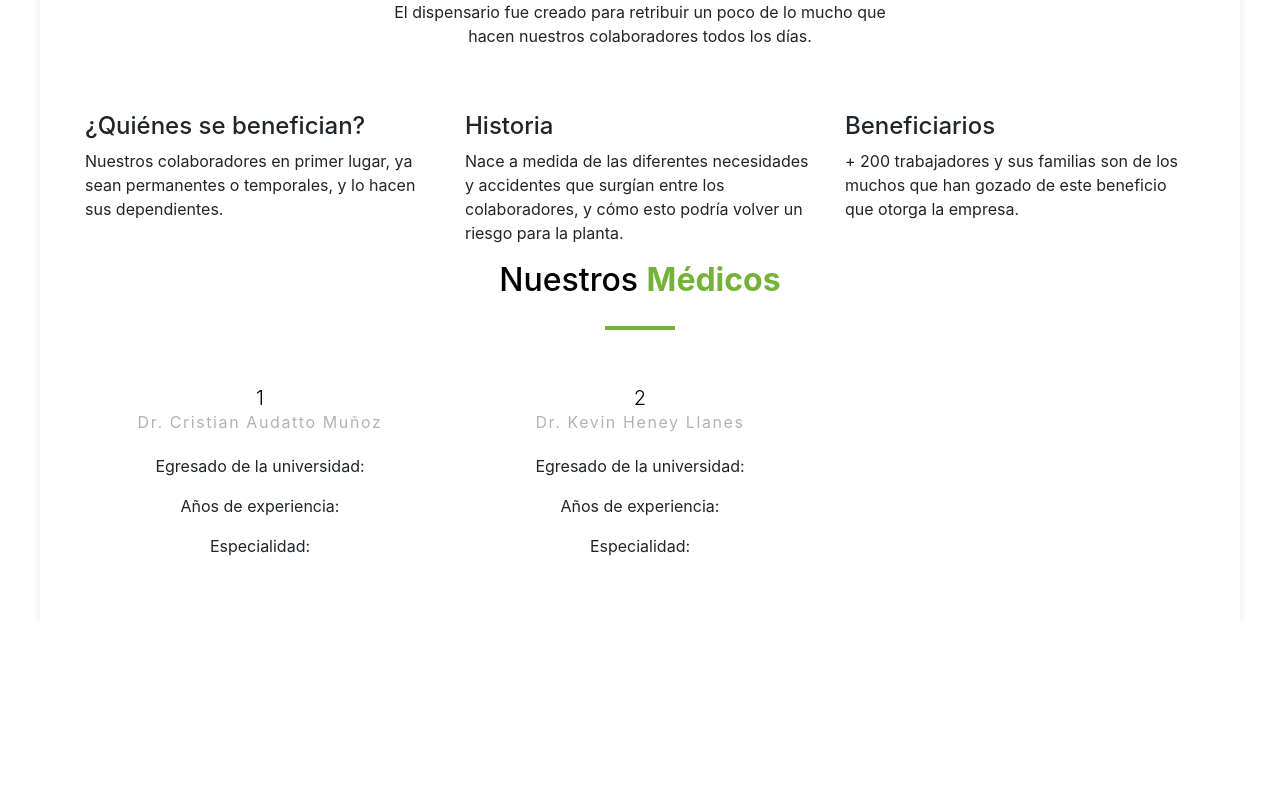
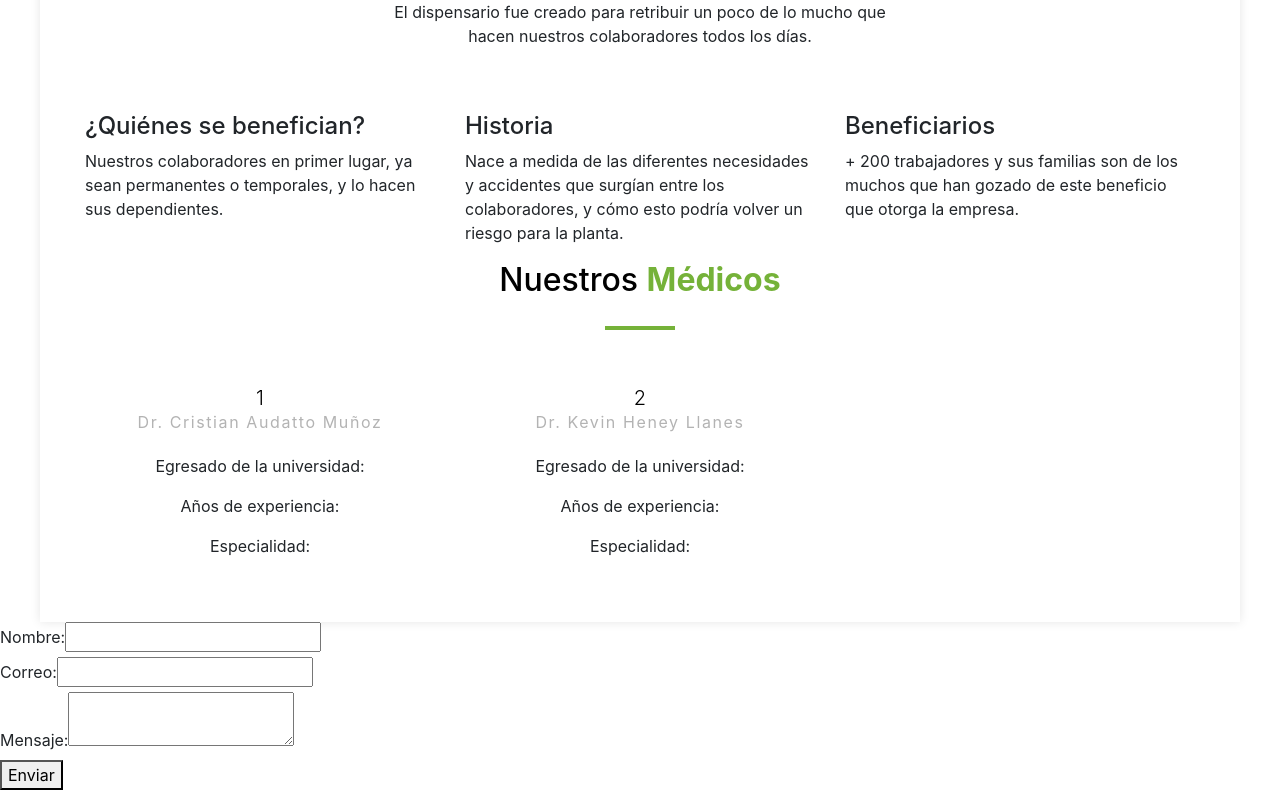
Before and after one commit to DelmyNayeliM/PROYECTO_FARMACIA, a React (Create React App) app in the folder FARMACIA_FE/paciente-edit/: page / in a window 1280 px wide. Shown: the part 5345-6135 px from the top of the page. Before the commit the page ends 5967 px from the top, so only its background shows below. Built offline with nearby package versions, Linux system fonts and the light colour scheme.

Commit message:
Update index.js

```diff
--- a/FARMACIA_FE/paciente-edit/src/index.js
+++ b/FARMACIA_FE/paciente-edit/src/index.js
@@ -20,6 +20,7 @@ import Inventario from './paginas/inventario';
 import Acercade from './paginas/acercade';
 import Login from './paginas/Login';
 import Navbar from './plantilla/navbar';
+import Formulario from './paginas/imprimir';
 
 
 
@@ -35,6 +36,7 @@ root.render(
       <Formulariocitas />
       <Inventario />
       <Acercade />
+      <Formulario />
     </div>
   </React.StrictMode>
 );
```
